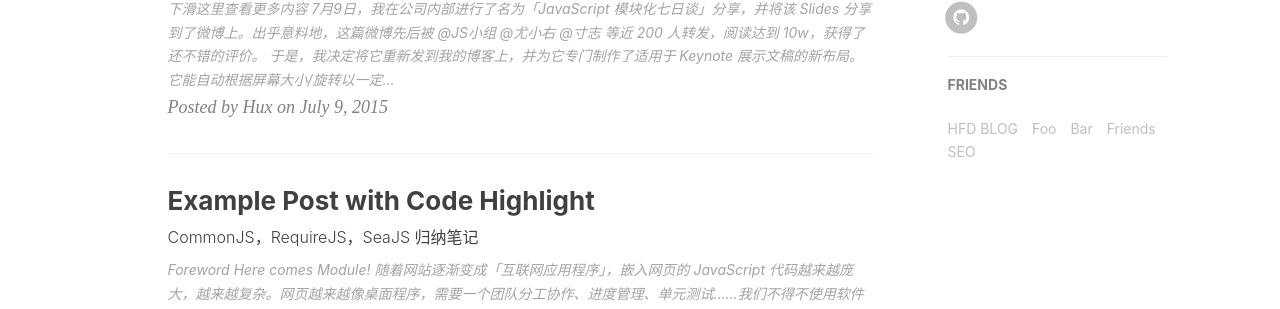
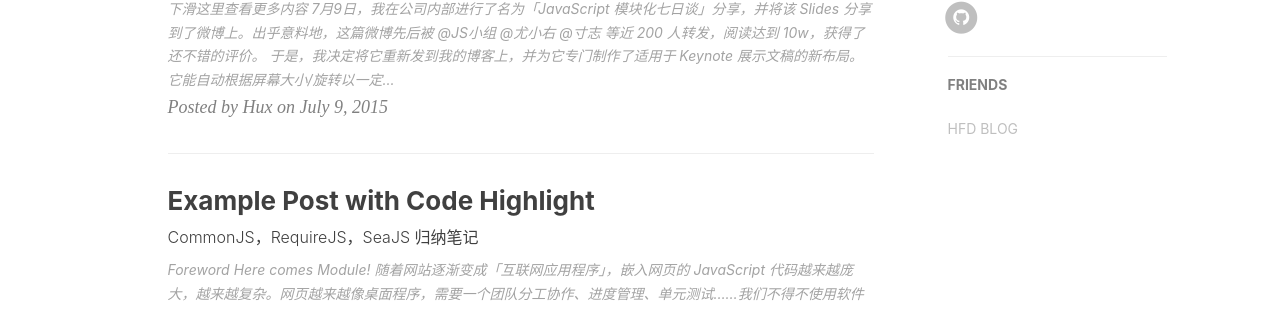
Before and after one commit to hefuduo/hefuduo.github.io, a Jekyll site: the page built from index.html, in a window 1280 px wide. Shown: the part 807-1116 px from the top of the page. Built offline with Jekyll 4.4.1, drawn with Linux system fonts in a browser that asks for light colours; nearby versions of some CDN libraries; the list of posts is cut into pages by our own code; comment, search, counter and statistics services are not loaded.

```diff
--- a/_config.yml
+++ b/_config.yml
@@ -52,7 +52,7 @@ kramdown:
 # Duoshuo settings
 duoshuo_username: hefuduo
 # Share component is depend on Comment so we can NOT use share only.
-duoshuo_share: true                     # set to false if you want to use Comment without Sharing
+duoshuo_share: false                     # set to false if you want to use Comment without Sharing
 
 
 
@@ -84,17 +84,5 @@ friends: [
     {
         title: "HFD BLOG",
         href: "http://hefuduo.github.io"
-    },{
-        title: "Foo",
-        href: "#"
-    },{
-        title: "Bar",
-        href: "#"
-    },{
-        title: "Friends",
-        href: "#"
-    },{
-        title: "SEO",
-        href: "#"
     }
 ]
```
